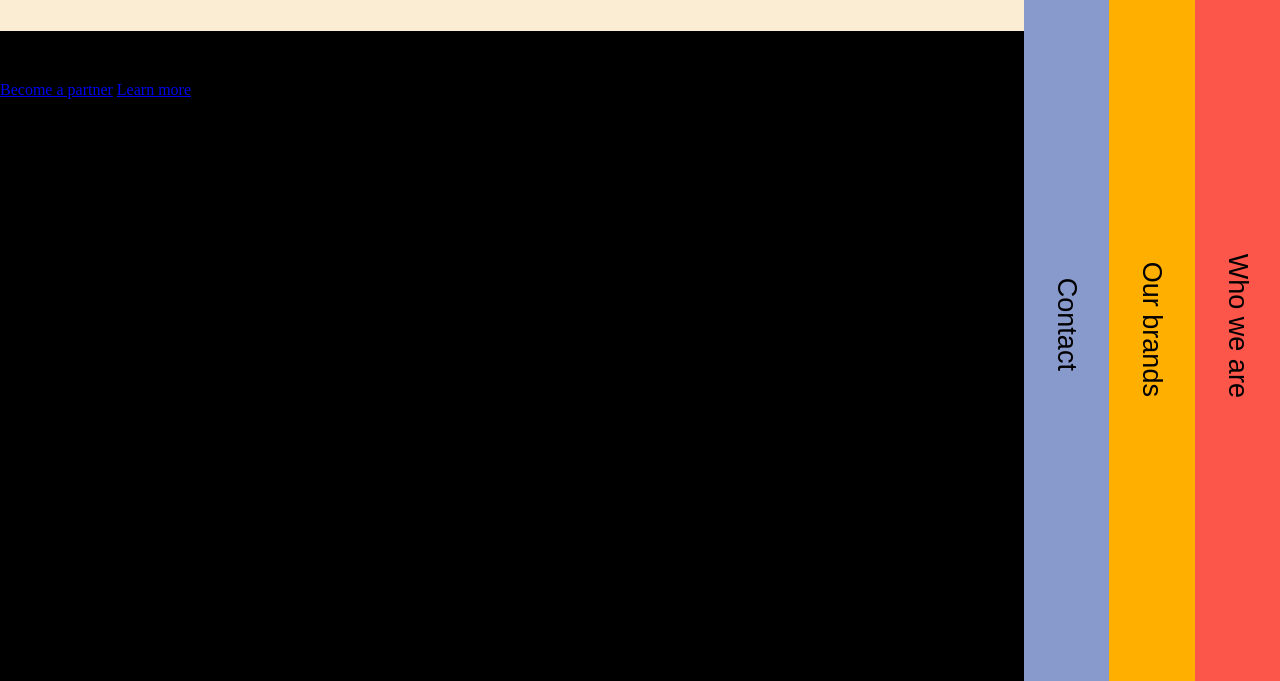
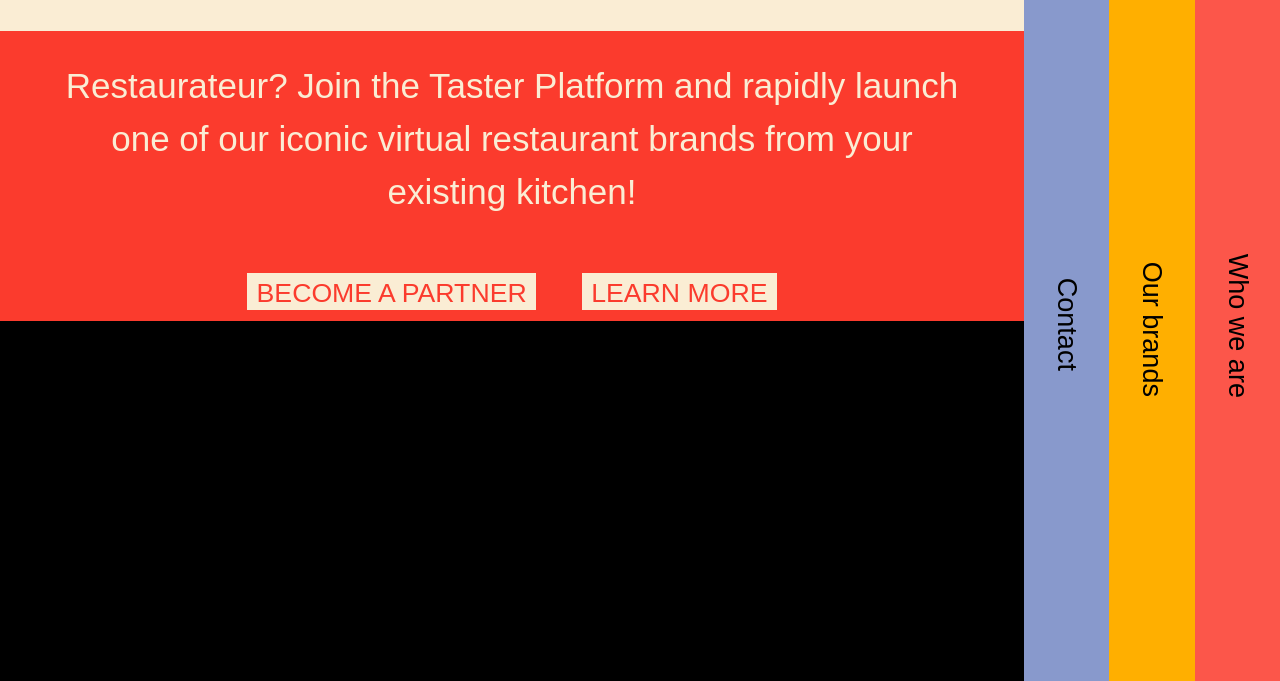
Before and after one commit to Freekson/Tester, a plain HTML site: page index.html in a window 1280 px wide. Shown: the part 119-800 px from the top of the page. Drawn offline with nearby package versions, Linux system fonts and the light colour scheme; files that its build step writes are made by us from their sources.

Commit message:
Update main.scss

```diff
--- a/css/main.scss
+++ b/css/main.scss
@@ -49,6 +49,51 @@ main{
                 }
             }
         }
+        .restoran-block{
+            height: 290px;
+            background-color: #FB3B2D;
+            display: flex;
+            align-items: center;
+            flex-direction: column;
+            p{
+                margin-top: 0;
+                padding-top: 28px;
+                font-family: 'Arial';
+                font-size: 35px;
+                font-style: normal;
+                font-weight: 400;
+                line-height: 53px;
+                letter-spacing: 0em;
+                text-align: center;
+                color: #FAEDD4;
+                width: 90%;
+            }
+            .buttons{
+                margin-top: 20px;
+                display: flex;
+                width: 90%;
+                justify-content: center;
+                a{
+                    display: block;
+                    white-space: nowrap;
+                    padding: 0.5% 1%;
+                    height: 28px;
+                    color: #FB3B2D;
+                    text-decoration: none;
+                    font-family: 'Arial';
+                    font-size: 20pt;
+                    font-style: normal;
+                    font-weight: 400;
+                    letter-spacing: 0em;
+                    text-align: center;
+                    background-color: #FAEDD4;
+                    text-transform: uppercase;
+                }
+                a:first-child{
+                    margin-right: 5%;
+                }
+            }
+        }
     }
     aside{
         background-color: #E5E5E5;
@@ -93,3 +138,6 @@ main{
         }
     }
 }
+html{
+    color: black;
+}
```
